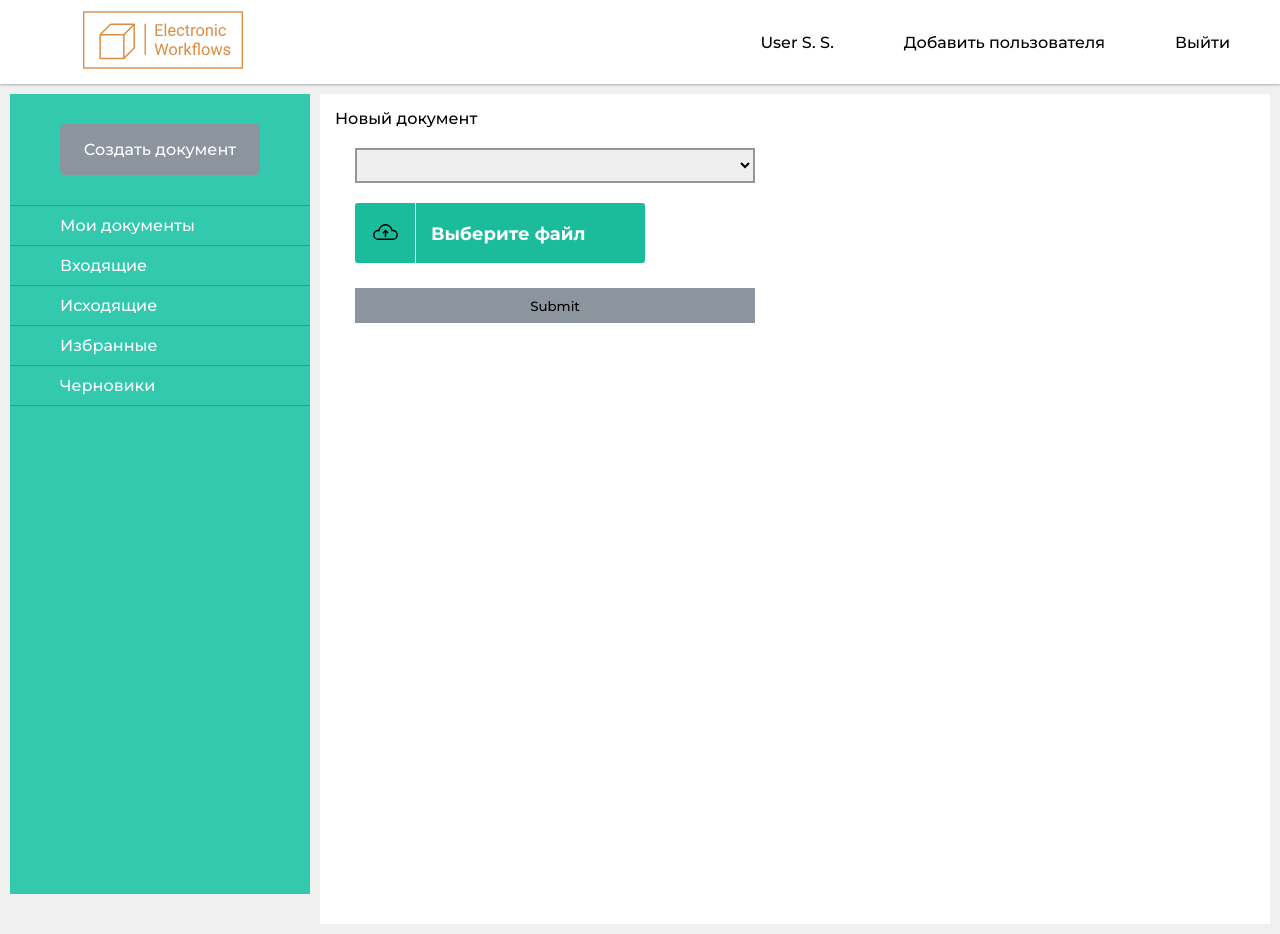
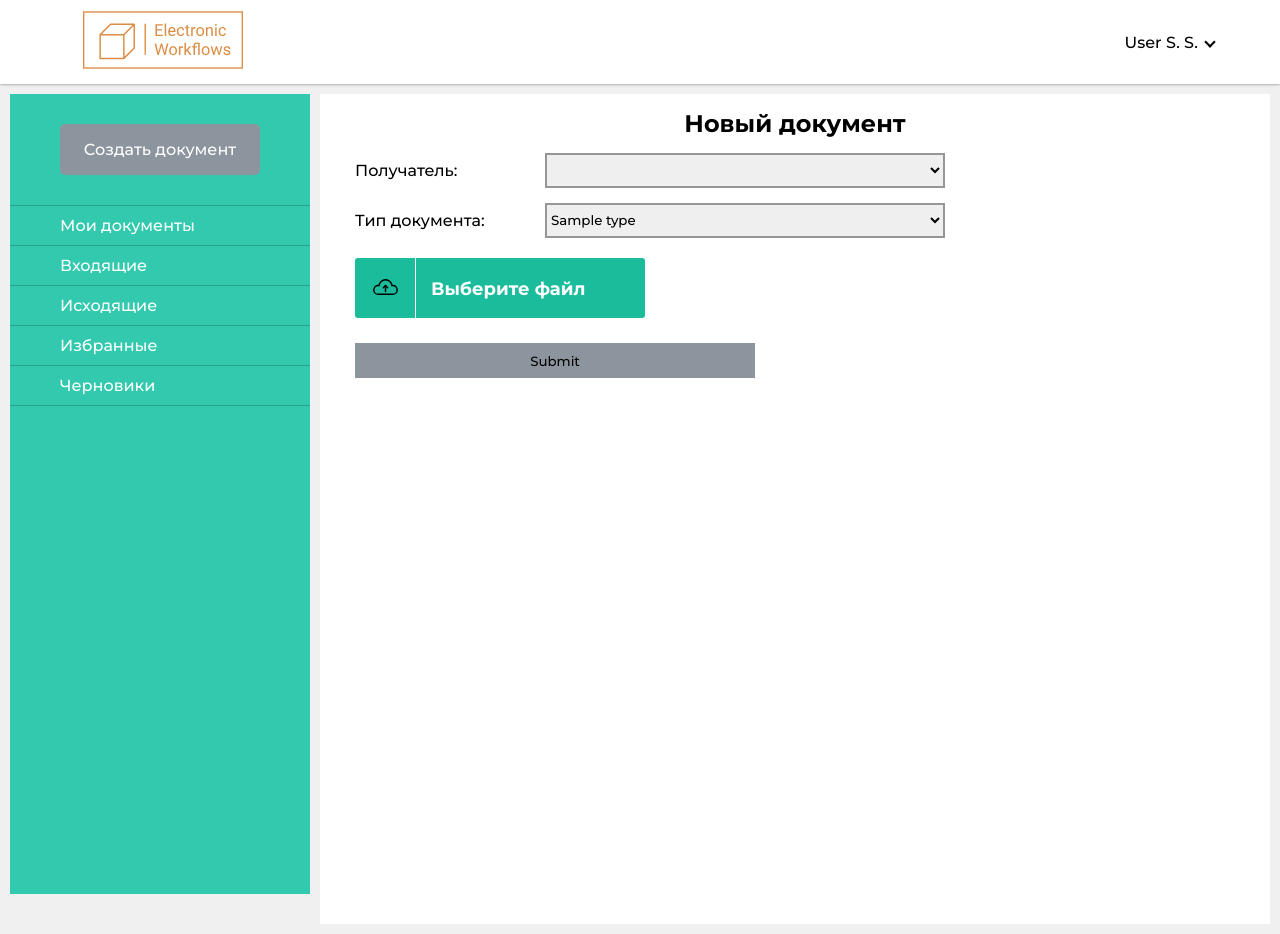
Before and after one commit to FoxLive12/electronic_document_management, a Flask app: page /add-document in a window 1280 px wide. Run offline with Flask 2, Linux system fonts and the light colour scheme; a user stored in the database is signed in; tables that the repository leaves empty hold one stand-in row (values such as "Sample post"); lists and menus that the app fills with data are empty.

Commit message:
Added admin panel

```diff
--- a/app.py
+++ b/app.py
@@ -3,9 +3,9 @@ from config import Configuration
 from flask_login import LoginManager
 from flask_sqlalchemy import SQLAlchemy
 from flask_mail import Mail
-from flask_dropzone import Dropzone
+from flask_admin import Admin
 
-ALLOWED_EXTENSIONS = {'pdf', 'docx', 'doc', 'txt'}
+ALLOWED_EXTENSIONS = {'pdf'}
 
 app = Flask(__name__, static_folder='static')
 app.config.from_object(Configuration)
@@ -15,4 +15,4 @@ login_manager = LoginManager(app)
 
 mail = Mail(app)
 
-dropzone = Dropzone(app)
+admin = Admin(app)
--- a/static/css/style.css
+++ b/static/css/style.css
@@ -71,6 +71,7 @@ ul, li{
 
 .menu {
     display: flex;
+    align-items: center;
     margin-left: auto;
     margin-right: 50px;
 }
@@ -146,11 +147,10 @@ ul, li{
 }
 
 .user_type {
-    margin-top: 20px;
     width: 400px;
     height: 35px;
     border: 2px solid #969696;
-
+    margin-left: auto;
 }
 
 .user_type:focus{
@@ -173,3 +173,65 @@ ul, li{
 .content {
     height: 100vh;
 }
+
+.dropdown {
+    overflow: hidden;
+}
+
+.dropdown .dropbtn {
+    font-size: 16px;
+    border: none;
+    outline: none;
+    color: #000;
+    padding: 14px 16px;
+    background-color: inherit;
+    font-family: inherit;
+    margin: 0;
+}
+
+.dropbtn {
+    display: flex;
+    align-items: center;
+}
+
+.dropdown:hover .dropbtn {
+    background-color: #9ea8b0;
+}
+
+.dropdown-content {
+    display: none;
+    position: absolute;
+    background-color: #f9f9f9;
+    min-width: 160px;
+    box-shadow: 0px 8px 16px 0px rgba(0,0,0,0.2);
+    z-index: 1;
+}
+
+.dropdown-content a {
+    float: none;
+    color: black;
+    padding: 12px 16px;
+    text-decoration: none;
+    display: block;
+    text-align: left;
+}
+
+.dropdown-content a:hover {
+    background-color: #ddd;
+}
+
+.dropdown:hover .dropdown-content {
+    display: block;
+}
+
+i {
+    border: solid black;
+    border-width: 0 2px 2px 0;
+    padding: 3px;
+    margin-left: 8px;
+}
+
+.down {
+    transform: rotate(45deg);
+    -webkit-transform: rotate(45deg);
+}
--- a/static/css/upload.css
+++ b/static/css/upload.css
@@ -1,5 +1,25 @@
+.caption {
+  font-size: 24px;
+  font-weight: 600;
+  text-align: center;
+}
+
 .form-upload-file {
     margin-left: 20px;
+}
+
+.select-groupe {
+  max-width: 600px;
+}
+
+.select-groupe div{
+  display: flex;
+  align-items: center;
+  margin-right: 10px;
+}
+
+.select-item {
+  margin-top: 15px;
 }
 
 .input__wrapper {
--- a/templates/add_doc.html
+++ b/templates/add_doc.html
@@ -20,11 +20,24 @@
             {% endif %}
         {% endwith %}
         <form action="/add-document" method="post" class="form-upload-file" enctype="multipart/form-data">
-            <select name="user_type" class="user_type">
+          <div class="select-groupe">
+            <div class="select-item">
+              <p class="lable">Получатель:</p>
+              <select name="user_type" class="user_type">
                 {% for item in recipient %}
                     <option value="{{item.id}}">{{ item.surname }} {{ item.name[0] }}. {{ item.patronymic[0] }}.</option>
                 {% endfor %}
-            </select>
+              </select>
+            </div>
+            <div class="select-item">
+              <p class="lable">Тип документа:</p>
+              <select name="doc_type" class="user_type">
+                {% for item in type %}
+                    <option value="{{item.id}}">{{ item.title }}</option>
+                {% endfor %}
+              </select>
+            </div>
+          </div>
             <div class="input__wrapper">
                 <input name="file" type="file" id="input__file" class="input input__file" multiple>
                 <label for="input__file" class="input__file-button">
--- a/templates/base.html
+++ b/templates/base.html
@@ -2,6 +2,7 @@
 <html lang="ru">
 <head>
     <meta charset="UTF-8">
+    <meta name="viewport" content="width=device-width, initial-scale=1">
     {% block title %}
         <title>Главная страница</title>
     {% endblock %}
@@ -24,17 +25,17 @@
                     <ul class="menu">
                         {% if user.id %}
                         <li class="profile" id="profile">
-                            <a href="/profile">{{user.surname + " " + user.name[0] + ". " + user.patronymic[0] + "."}}</a>
-                        </li>
-                        {% endif %}
-                        {% if user.type_user == 1 %}
-                            <li class="profile" id="profile">
-                                <a href="/login/registration">Добавить пользователя</a>
-                            </li>
-                        {% endif %}
-                        {% if user.id %}
-                        <li class="profile" id="profile">
-                            <a href="/logout">Выйти</a>
+                            <div class="dropdown">
+                                <button class="dropbtn"> {{user.surname + " " + user.name[0] + ". " + user.patronymic[0] + "."}}
+                                    <i class="down"></i>
+                                </button>
+                                <div class="dropdown-content">
+                                    {% if user.type_user == 1 %}
+                                    <a href="/admin">Админ панель</a>
+                                    {% endif %}
+                                    <a href="/logout">Выйти</a>
+                                </div>
+                            </div>
                         </li>
                         {% else %}
                         <li class="profile" id="profile">
--- a/view.py
+++ b/view.py
@@ -1,15 +1,23 @@
-from app import app, login_manager, ALLOWED_EXTENSIONS
+from app import app, login_manager, ALLOWED_EXTENSIONS, admin
 from flask import render_template, request, flash, send_from_directory
 from flask_login import login_user, login_required, current_user, logout_user
-from model import *
+from models.model import *
 from werkzeug.utils import redirect, secure_filename
 from werkzeug.security import generate_password_hash, check_password_hash
 from func import send_email, allowed_file, rename_file
 from config import Configuration
 import os
 import datetime
+from models.adminModel import AdminView
 
 login_manager.login_view = 'login'
+
+admin.add_view(AdminView(Users, db.session))
+admin.add_view(AdminView(Type, db.session))
+admin.add_view(AdminView(Status, db.session))
+admin.add_view(AdminView(Doc_type, db.session))
+admin.add_view(AdminView(Message, db.session))
+admin.add_view(AdminView(Comment, db.session))
 
 @login_manager.user_loader
 def load_user(user_id):
@@ -71,7 +79,7 @@ def registation():
                         db.session.add(user)
                         db.session.commit()
                         os.mkdir(f'static/projects/{email}')
-                        return redirect('/login')
+                        return redirect('/')
                     else:
                         flash('Пароли не совпадают')
                         return redirect('/login/registration')
@@ -129,8 +137,10 @@ def profile():
 @login_required
 def add_doc():
     users = Users.query.filter(Users.id != current_user.id).all()
+    doctypes = Doc_type.query.all()
     if request.method == 'POST':
         user = request.form['user_type']
+        docType = request.form['doc_type']
         if 'file' not in request.files:
             flash('No file part')
             return redirect('/add-document')
@@ -141,14 +151,14 @@ def add_doc():
         if f and allowed_file(f.filename, ALLOWED_EXTENSIONS):
             f_name = secure_filename(str(rename_file(f.filename, datetime.datetime.now())))
             f.save(os.path.join(f'static/projects/{current_user.email}/', f_name))
-            message = Message(file_name=f.filename, file_url=f'projects/{current_user.email}/' + f_name, date=str(datetime.datetime.now()), status_mess = 1, sender=current_user.id, recipient=user)
+            message = Message(file_name=f.filename, file_url=f'projects/{current_user.email}/' + f_name, date=str(datetime.datetime.now()), status_mess = 1, doctype = docType, sender=current_user.id, recipient=user)
             db.session.add(message)
             db.session.commit()
             return redirect('/')
         else:
             flash('Недопустимое расширение файла')
             return redirect('/add-document')
-    return render_template('add_doc.html', user=current_user, recipient = users)
+    return render_template('add_doc.html', user=current_user, recipient = users, type = doctypes)
 
 @app.route('/outgoing')
 @login_required
```
Also changed, not shown: config.py (+0 -13 lines), models/adminModel.py (added, +7 -0 lines), models/model.py (renamed from model.py, +28 -16 lines), static/css/admin.css (added, +8 -0 lines), templates/incoming.html (+14 -0 lines), templates/outgoing.html (+14 -0 lines), templates/you_messages.html (+18 -0 lines), 8 other files.
